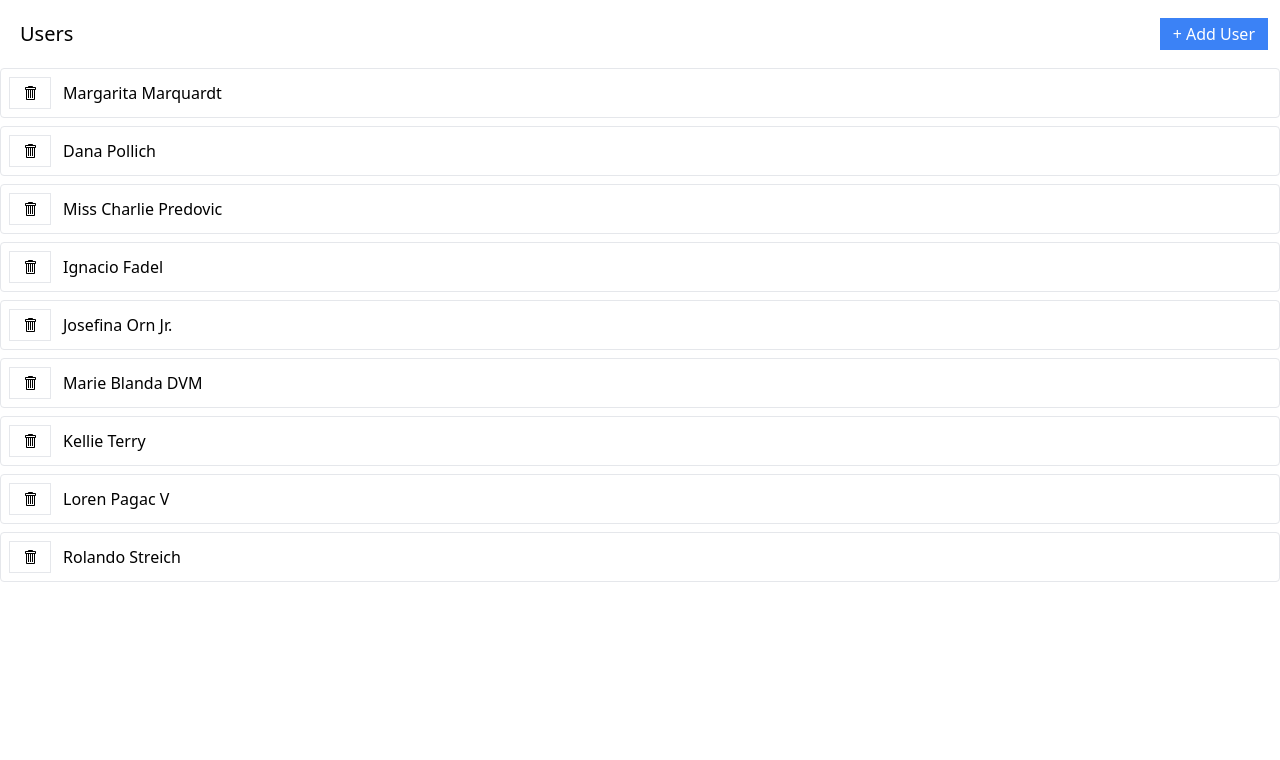
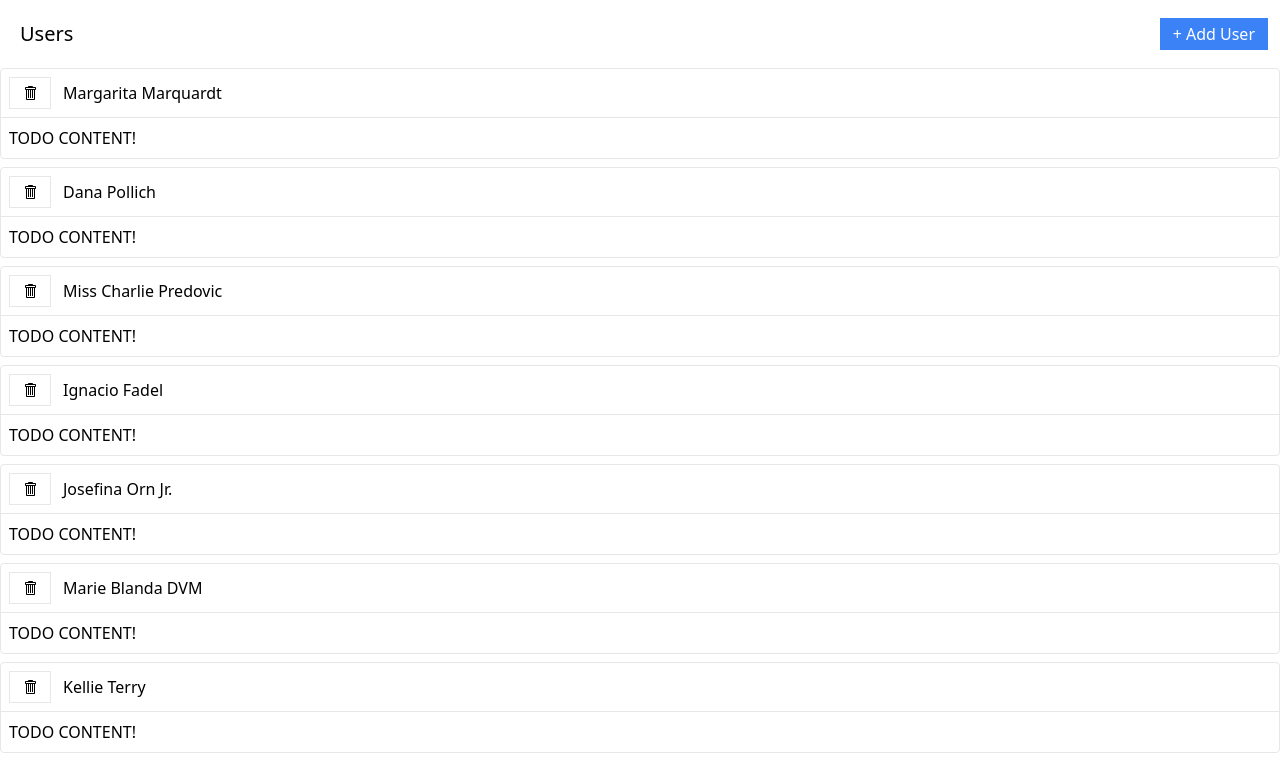
Before and after one commit to konojack/albums-async-thunks-redux-toolkit, a React (Create React App) app: page / in a window 1280 px wide. Shown: the top 760 px of the page. Built offline with nearby package versions, Linux system fonts and the light colour scheme; data requests are answered from the project's data file.

Commit message:
added extandable panel for user albums

```diff
--- /dev/null
+++ b/src/components/ExtendablePanel.js
@@ -0,0 +1,12 @@
+const ExtendablePanel = ({ header, children }) => {
+  return (
+    <div className="mb-2 border rounded">
+      <div className="flex p-2 justify-between items-center cursor-pointer">
+        <div className="flex justify-between items-center">{header}</div>
+      </div>
+      <div className="p-2 border-t">{children}</div>
+    </div>
+  );
+};
+
+export default ExtendablePanel;
--- a/src/components/UsersListItem.js
+++ b/src/components/UsersListItem.js
@@ -2,6 +2,7 @@ import { GoTrashcan } from 'react-icons/go';
 import useThunk from '../hooks/useThunk';
 import { deleteUser } from '../store';
 import Button from './Button';
+import ExtendablePanel from './ExtendablePanel';
 
 const UsersListItem = ({ user }) => {
   const [removeUser, isLoading, deletingUserError] = useThunk(deleteUser);
@@ -10,13 +11,8 @@ const UsersListItem = ({ user }) => {
     removeUser(userId);
   };
 
-  return (
-    <div className="mb-2 border rounded">
-      <div
-        className="flex p-2 justify-between items-center cursor-pointer"
-        onClick={() => handleDeleteUser(user.id)}
-      >
-        <div className="flex justify-between items-center">
+  const header = (
+    <>
       <Button
         loading={isLoading}
         className="mr-3"
@@ -26,10 +22,9 @@ const UsersListItem = ({ user }) => {
       </Button>
       {deletingUserError && <div>Error deleting user...</div>}
       {user.name}
-        </div>
-      </div>
-    </div>
+    </>
   );
+  return <ExtendablePanel header={header}>TODO CONTENT!</ExtendablePanel>;
 };
 
 export default UsersListItem;
```
Lines whose indentation alone changed are shown as unchanged.
